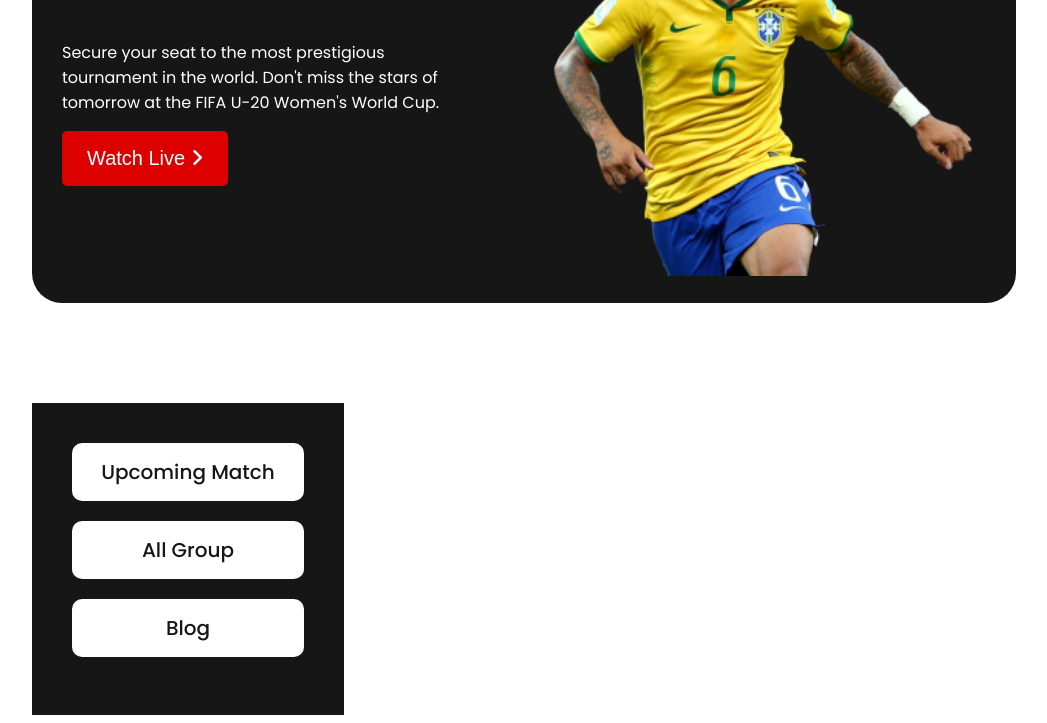
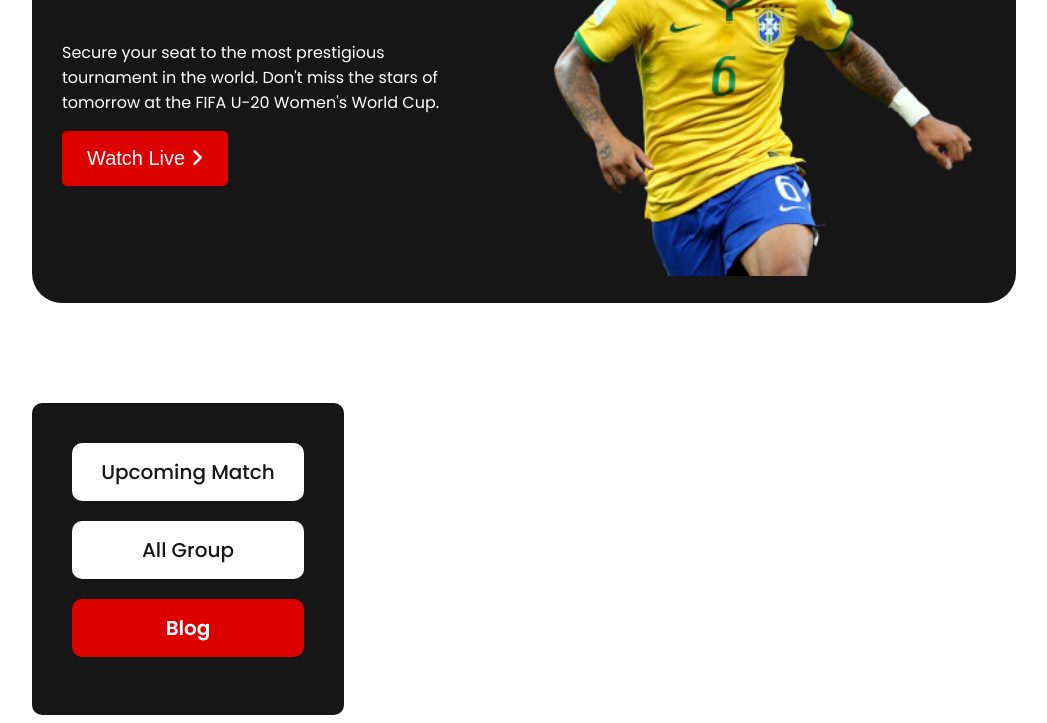
Before and after one commit to BbillahrariBBr/world-cup-responsive, a plain HTML site: page index.html in a window 1280 px wide. Shown: the part 444-1167 px from the top of the page, without its empty margins (116-1163 px from the left). Drawn offline with Linux system fonts and the light colour scheme.

Commit message:
aside menu css full done

```diff
--- a/index.html
+++ b/index.html
@@ -37,7 +37,7 @@
                 <aside>
                     <a href="upcoming-match.html"> Upcoming Match</a>
                     <a href="https://tinyurl.com/assignworldcup2022">All Group</a>
-                    <a class="active-aside-menu" href="index.html">Blog</a>
+                    <a class="active" href="index.html">Blog</a>
                 </aside>
             </div>
             <div class="blogs">
--- a/style.css
+++ b/style.css
@@ -78,6 +78,7 @@ button {
     width: 312px;
     height: 312px;
     background-color: #161616;
+    border-radius: 10px;
 }
 
 .aside-menu aside {
@@ -98,7 +99,12 @@ button {
 
 }
 
-.active-aside-menu {}
+.aside-menu aside a.active {
+    background-color: #DD0000;
+    font-weight: 600;
+    color: #FFFFFF;
+}
+
 
 .blogs {}
 
```
